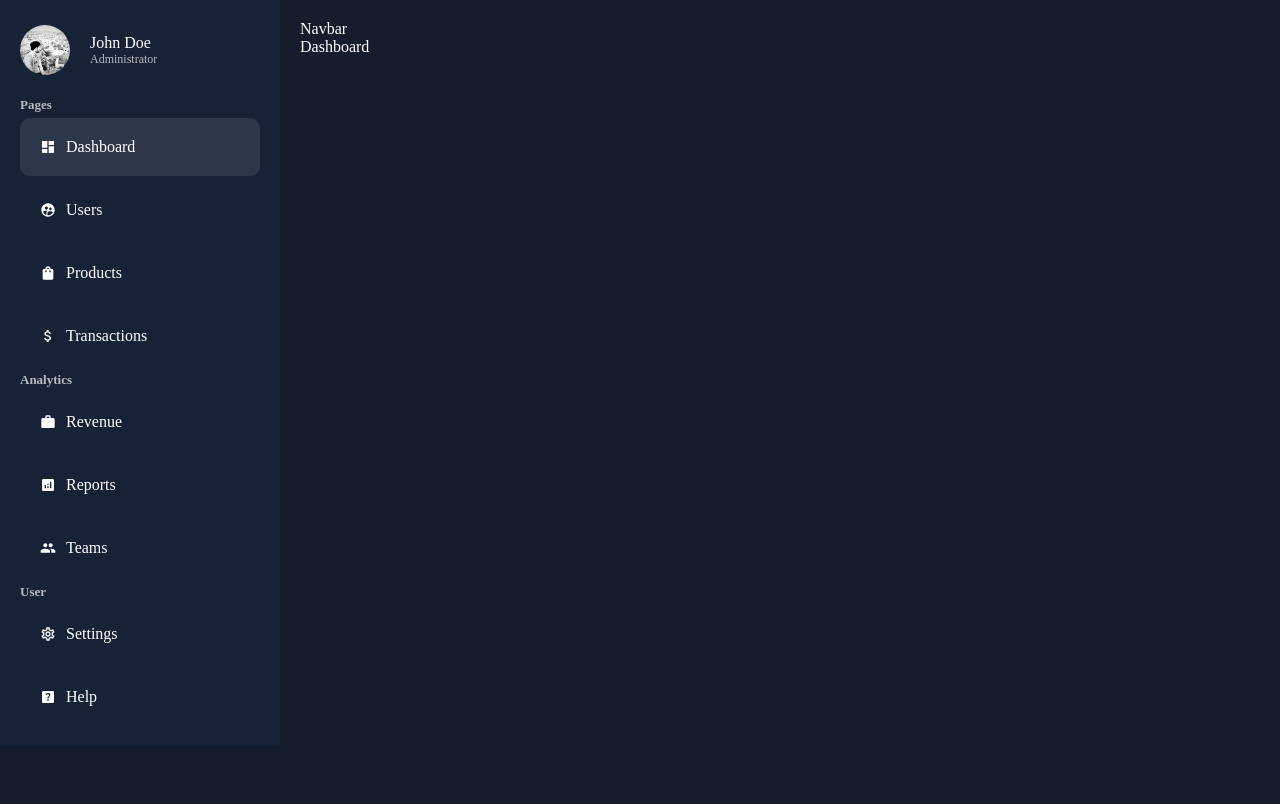
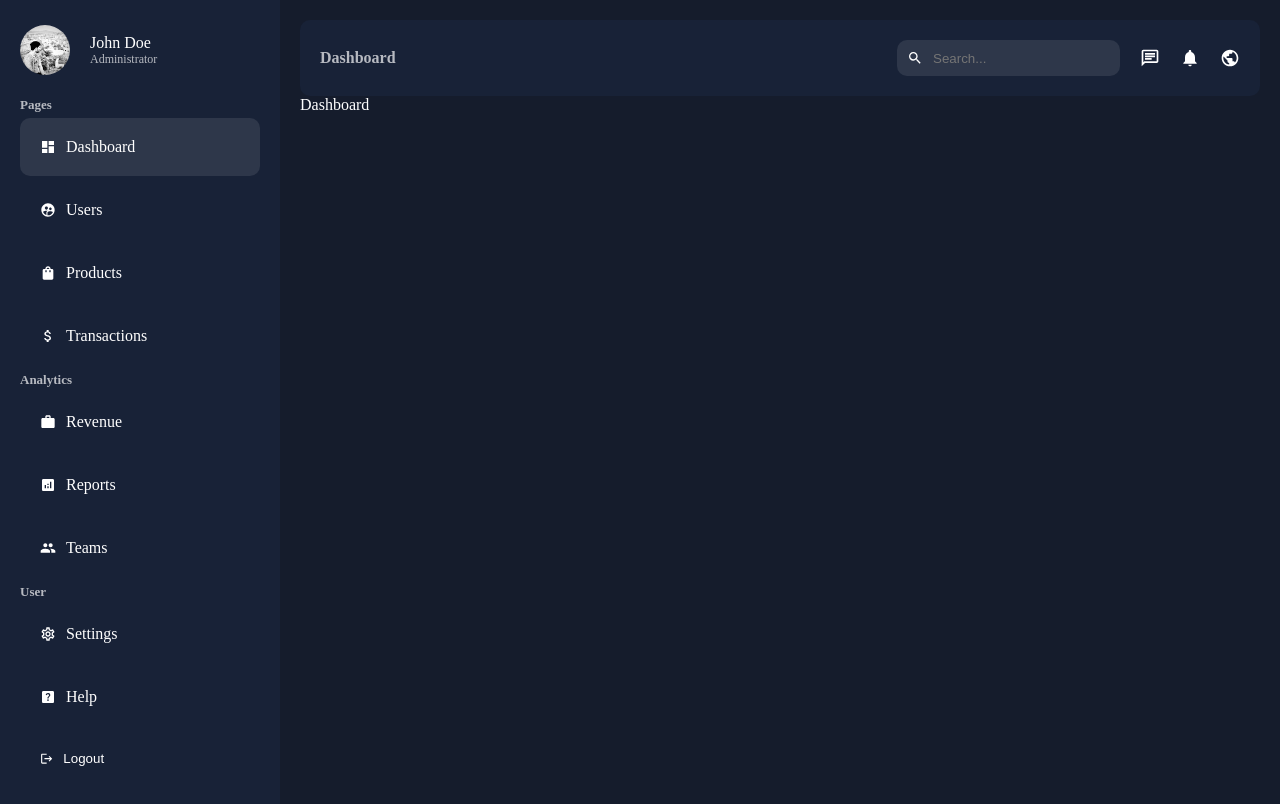
Before and after one commit to MohammadAhmad27/NextDash-Next, a Next.js app: page /dashboard in a window 1280 px wide. Built offline with nearby package versions, Linux system fonts and the light colour scheme.

Commit message:
Added <Navbar & updated <Sidebar />

```diff
--- a/app/ui/dashboard/navbar/Navbar.jsx
+++ b/app/ui/dashboard/navbar/Navbar.jsx
@@ -1,7 +1,30 @@
+"use client"
 import React from 'react'
+import styles from "./navbar.module.css"
+import { usePathname } from 'next/navigation'
+import {
+  MdNotifications,
+  MdOutlineChat,
+  MdPublic,
+  MdSearch,
+} from "react-icons/md";
 
 export default function Navbar() {
+  const pathname = usePathname();
   return (
-    <div>Navbar</div>
+    <div className={styles.container}>
+      <div className={styles.title}>{pathname.split('/').pop()}</div>
+      <div className={styles.menu}>
+        <div className={styles.search}>
+          <MdSearch />
+          <input type="text" placeholder="Search..." className={styles.input} />
+        </div>
+        <div className={styles.icons}>
+          <MdOutlineChat size={20} />
+          <MdNotifications size={20} />
+          <MdPublic size={20} />
+        </div>
+      </div>
+    </div>
   )
 }
--- a/app/ui/dashboard/navbar/navbar.module.css
+++ b/app/ui/dashboard/navbar/navbar.module.css
@@ -0,0 +1,40 @@
+.container {
+  padding: 20px;
+  border-radius: 10px;
+  background-color: var(--bgSoft);
+  display: flex;
+  align-items: center;
+  justify-content: space-between;
+}
+
+.title {
+  color: var(--textSoft);
+  font-weight: bold;
+  text-transform: capitalize;
+}
+
+.menu {
+  display: flex;
+  align-items: center;
+  gap: 20px;
+}
+
+.search {
+  display: flex;
+  align-items: center;
+  gap: 10px;
+  background-color: #2e374a;
+  padding: 10px;
+  border-radius: 10px;
+}
+
+.input {
+  background-color: transparent;
+  border: none;
+  color: var(--text);
+}
+
+.icons {
+  display: flex;
+  gap: 20px;
+}
--- a/app/ui/dashboard/sidebar/Sidebar.jsx
+++ b/app/ui/dashboard/sidebar/Sidebar.jsx
@@ -98,6 +98,10 @@
           </li>
         ))}
       </ul>
+      <button className={styles.logout}>
+        <MdLogout />
+        Logout
+      </button>
     </div>
   )
 }
--- a/app/ui/dashboard/sidebar/sidebar.module.css
+++ b/app/ui/dashboard/sidebar/sidebar.module.css
@@ -1,46 +1,46 @@
-.container{
+.container {
   position: sticky;
   top: 40px;
 }
 
-  .user{
+.user {
   display: flex;
   align-items: center;
   gap: 20px;
   margin-bottom: 20px;
 }
 
-  .userImage{
+.userImage {
   border-radius: 50%;
   object-fit: cover;
 }
 
-  .userDetail{
+.userDetail {
   display: flex;
   flex-direction: column;
 }
 
-  .username{
+.username {
   font-weight: 500;
 }
 
-  .userTitle{
+.userTitle {
   font-size: 12px;
   color: var(--textSoft);
 }
 
-  .list{
+.list {
   list-style: none;
 }
 
-  .category{
+.category {
   color: var(--textSoft);
   font-weight: bold;
   font-size: 13px;
   margin: 10px 0px;
 }
 
-  /* .logout{
+.logout {
   padding: 20px;
   margin: 5px 0px;
   display: flex;
@@ -54,6 +54,6 @@
   width: 100%;
 }
 
-  .logout:hover{
+.logout:hover {
   background-color: #2e374a;
-  } */
+}
```
Lines whose indentation alone changed are shown as unchanged.
